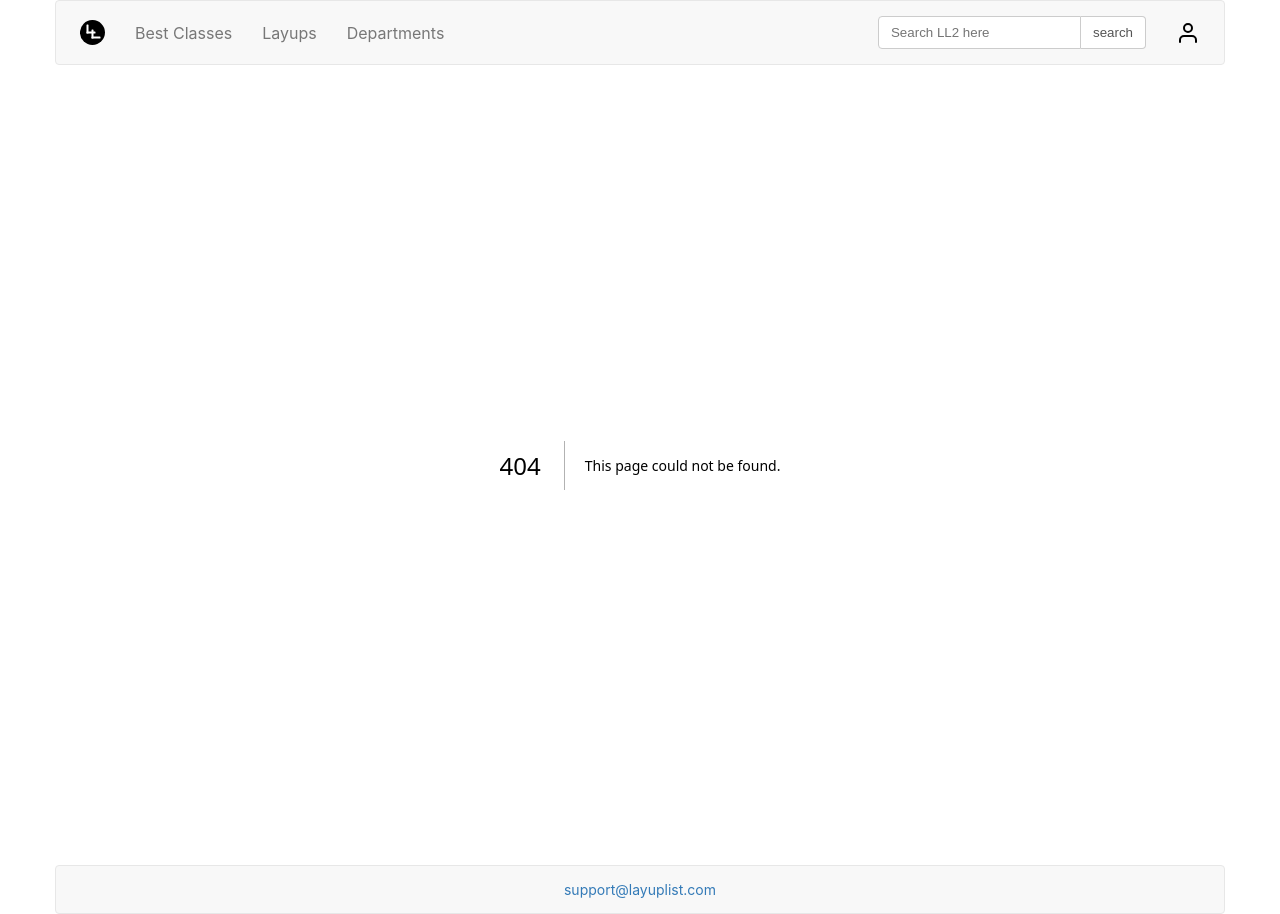
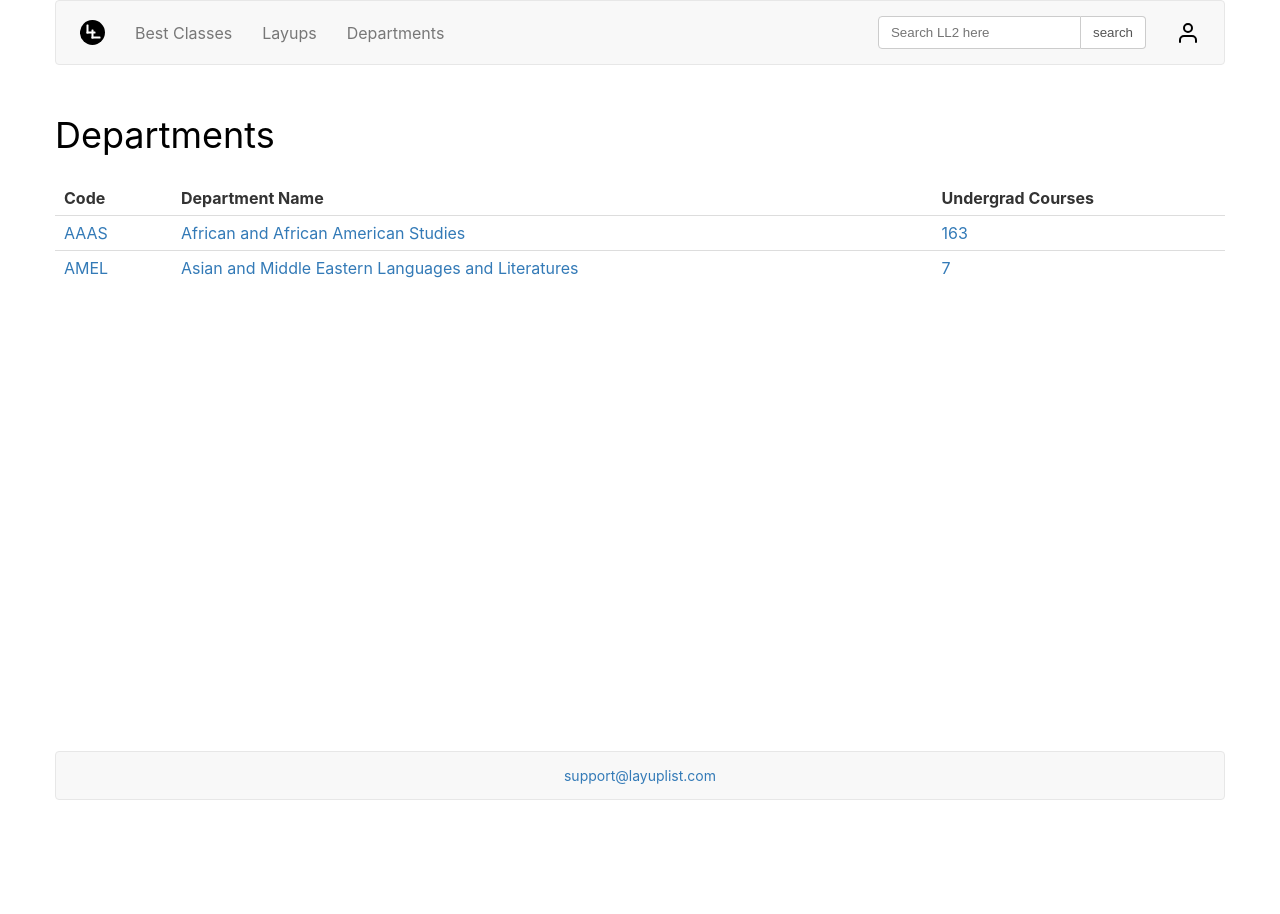
Before and after one commit to layuplist/ll2, a Next.js app in the folder client/: page /departments in a window 1280 px wide. Before the commit this address had no page. After the commit the page ends 800 px from the top, so only its background shows below. Built offline with nearby package versions, Linux system fonts and the light colour scheme.

Commit message:
Added "departments" page

```diff
--- a/client/components/Header/Header.module.scss
+++ b/client/components/Header/Header.module.scss
@@ -14,9 +14,14 @@
         align-items: center;
         gap: 30px;
 
-        .headerLogo {
+        .headerLogoContainer {
             width: 25px;
             height: 25px;
+
+            .headerLogo {
+                width: 100%;
+                height: 100%;
+            }
         }
 
         .headerLink {
--- a/client/components/Header/Header.tsx
+++ b/client/components/Header/Header.tsx
@@ -17,11 +17,13 @@ const Header = () => {
   return (
     <header className={styles.headerContainer}>
       <div className={styles.headerFlexContainer}>
-        <img
-          className={styles.headerLogo}
-          alt="Layup List logo"
-          src="/logo.svg"
-        />
+        <a href="/" className={styles.headerLogoContainer}>
+          <img
+            className={styles.headerLogo}
+            alt="Layup List logo"
+            src="/logo.svg"
+          />
+        </a>
         <a className={styles.headerLink} href="/best">
           Best Classes
         </a>
--- /dev/null
+++ b/client/components/pages/Departments/Departments.module.scss
@@ -0,0 +1,45 @@
+.departmentsContainer {
+    table {
+        width: 100%;
+        color: #333;
+        border-spacing: 0px;
+
+        thead {
+            vertical-align: top;
+            border-bottom: 1px solid #ddd;
+            border-spacing: 0;
+            border-collapse: collapse;
+
+            th {
+                padding: 7px 9px;
+                text-align: left;
+            }
+        }
+
+        tbody {
+            tr {
+                cursor: pointer;
+
+                &:hover {
+                    background-color: #f2f2f2;
+                }
+
+                td {
+                    vertical-align: top;
+                    border-top: 1px solid #ddd;
+                    border-spacing: 0;
+                    border-collapse: collapse;
+                    padding: 7px 9px;
+
+                    a {
+                        color: #337ab7;
+
+                        &:hover {
+                            text-decoration: underline;
+                        }
+                    }
+                }
+            }
+        }
+    }
+}
--- /dev/null
+++ b/client/components/pages/Departments/Departments.tsx
@@ -0,0 +1,50 @@
+import { useRouter } from "next/router";
+import styles from "./Departments.module.scss";
+
+export interface Department {
+  name: string;
+  code: string;
+  numCourses: number;
+}
+
+export interface DepartmentsProps {
+  departments: Department[];
+}
+
+const Departments = ({ departments }: DepartmentsProps) => {
+  const router = useRouter();
+
+  return (
+    <div className={styles.departmentsContainer}>
+      <h1>Departments</h1>
+
+      <table>
+        <thead>
+          <tr>
+            <th style={{ width: "10%" }}>Code</th>
+            <th style={{ width: "65%" }}>Department Name</th>
+            <th style={{ width: "25%" }}>Undergrad Courses</th>
+          </tr>
+        </thead>
+
+        <tbody>
+          {departments.map(({ code, name, numCourses }) => (
+            <tr key={code} onClick={() => router.push(`/search?q=${code}`)}>
+              <td>
+                <a>{code}</a>
+              </td>
+              <td>
+                <a>{name}</a>
+              </td>
+              <td>
+                <a>{numCourses}</a>
+              </td>
+            </tr>
+          ))}
+        </tbody>
+      </table>
+    </div>
+  );
+};
+
+export default Departments;
--- a/client/components/pages/Home/Home.module.scss
+++ b/client/components/pages/Home/Home.module.scss
@@ -10,7 +10,7 @@
         }
 
         // ! This isn't great for mobile
-        margin: 120px 0px 24px;
+        margin: 96px 0px;
 
         img {
             width: 80px;
@@ -65,7 +65,7 @@
     }
 
     .contributeAnchorContainer {
-        margin: 0px auto 36px;
+        margin: 0px auto 12px;
         text-align: center;
 
         .contributeAnchor {
--- a/client/pages/_app.tsx
+++ b/client/pages/_app.tsx
@@ -1,13 +1,15 @@
-import "../styles/globals.scss";
 import type { AppProps } from "next/app";
 import Header from "../components/Header/Header";
 import Footer from "../components/Footer/Footer";
+import "../styles/globals.scss";
 
 export default function App({ Component, pageProps }: AppProps) {
   return (
     <div className="app-container">
       <Header />
-      <Component {...pageProps} />
+      <div id="app-content-container">
+        <Component {...pageProps} />
+      </div>
       <div id="home-footer-spacer" />
       <Footer />
     </div>
--- /dev/null
+++ b/client/pages/departments.tsx
@@ -0,0 +1,30 @@
+import Departments, {
+  DepartmentsProps,
+} from "../components/pages/Departments/Departments";
+import { GetStaticProps } from "next";
+
+export const REGENERATION_HOURS = 24;
+
+export const getStaticProps: GetStaticProps<DepartmentsProps> = () => {
+  // TODO fetch data from AWS here
+
+  return {
+    props: {
+      departments: [
+        {
+          code: "AAAS",
+          name: "African and African American Studies",
+          numCourses: 163,
+        },
+        {
+          code: "AMEL",
+          name: "Asian and Middle Eastern Languages and Literatures",
+          numCourses: 7,
+        },
+      ],
+    },
+    revalidate: REGENERATION_HOURS * 60 * 60, // seconds
+  };
+};
+
+export default Departments;
--- a/client/styles/globals.scss
+++ b/client/styles/globals.scss
@@ -1,3 +1,7 @@
+* {
+  box-sizing: border-box;
+}
+
 html,
 body {
   padding: 0;
@@ -5,6 +9,11 @@ body {
   font-family: -apple-system, BlinkMacSystemFont, Segoe UI, Roboto, Oxygen,
     Ubuntu, Cantarell, Fira Sans, Droid Sans, Helvetica Neue, sans-serif;
   background-color: white;
+}
+
+h1 {
+  font-size: 36px;
+  font-weight: 400;
 }
 
 p {
@@ -30,6 +39,10 @@ p {
     width: 1170px;
   }
 
+  #app-content-container {
+    padding: 24px 0px;
+  }
+
   #home-footer-spacer {
     flex: 1;
   }
```
